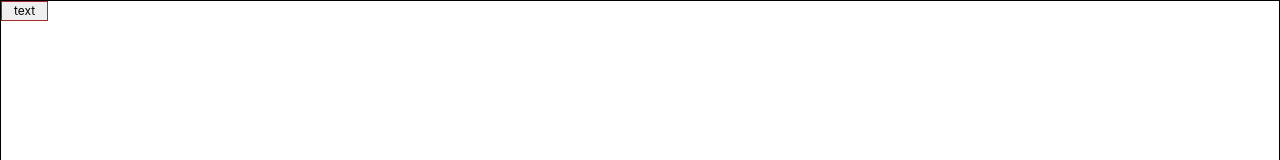
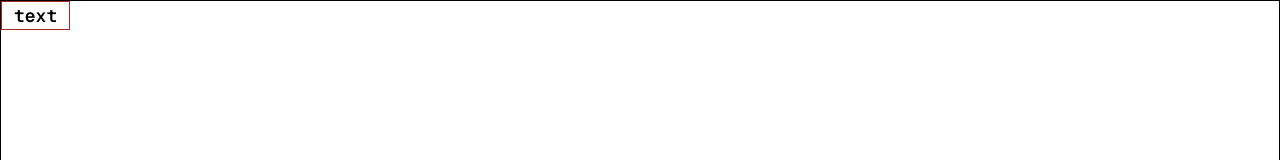
Before and after one commit to artashesGiv/next-template, a Next.js app: page / in a window 1280 px wide. Shown: the top 160 px of the page. Built offline with nearby package versions, Linux system fonts and the light colour scheme.

Commit message:
update fonts

```diff
--- /dev/null
+++ b/global.d.ts
@@ -0,0 +1,5 @@
+declare global {
+  type Maybe<T> = T | null | undefined
+}
+
+export {}
--- a/src/app/page.scss
+++ b/src/app/page.scss
@@ -1,8 +1,3 @@
-.button {
-  padding: 0 toRem(12);
-  border: 1px solid var(--primary-color);
-}
-
 .home {
   border: 1px solid #000;
   height: 500px;
--- a/src/app/page.tsx
+++ b/src/app/page.tsx
@@ -11,9 +11,7 @@ export default function Home() {
 
   return (
     <div className='home custom-scroll-bar'>
-      <Button className='button' onClick={onClick}>
-        text
-      </Button>
+      <Button onClick={onClick}>text</Button>
       <div className='nested' />
     </div>
   )
--- a/src/shared/ui/Button/button.scss
+++ b/src/shared/ui/Button/button.scss
@@ -0,0 +1,14 @@
+.button {
+  border: 1px solid var(--primary-color);
+  background-color: #fff;
+  padding: 0 toRem(12);
+  font-size: toRem(18);
+  cursor: pointer;
+  transition: all 0.3s ease;
+
+  &:hover {
+    background-color: gray;
+    color: white;
+    border-color: transparent;
+  }
+}
--- a/src/shared/ui/Button/button.tsx
+++ b/src/shared/ui/Button/button.tsx
@@ -5,8 +5,8 @@ import './button.scss'
 export type ButtonProps = {
   disabled?: boolean
   className?: string
+  children?: ReactNode
   onClick: (value: number) => void
-  children: ReactNode
 }
 
 export const Button = memo(
@@ -21,7 +21,7 @@ export const Button = memo(
 
     // Оптимизированное значение класса
     const summaryClassName = useMemo(() => {
-      return `button ${disabled && 'is-disabled'} ${className}`
+      return `button ${disabled && 'is-disabled'} ${className || ''}`
     }, [disabled, className])
 
     return (
--- a/styles/utility/common.scss
+++ b/styles/utility/common.scss
@@ -1,17 +1,8 @@
-body {
-  margin: 0;
-  font-family: -apple-system, BlinkMacSystemFont, 'Segoe UI', 'Roboto', 'Oxygen',
-  'Ubuntu', 'Cantarell', 'Fira Sans', 'Droid Sans', 'Helvetica Neue',
-  sans-serif;
-  -webkit-font-smoothing: antialiased;
-  -moz-osx-font-smoothing: grayscale;
-}
-
-code {
-  font-family: source-code-pro, Menlo, Monaco, Consolas, 'Courier New',
-  monospace;
-}
-
 html {
   font-size: 12px;
 }
+
+body {
+  font-family: var(--font-geist-mono);
+  font-weight: 600;
+}
```
